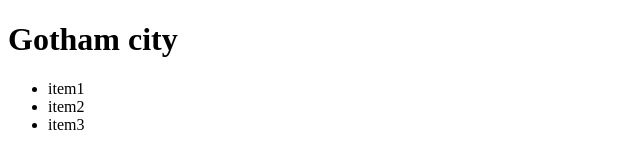
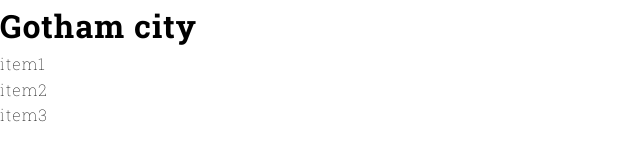
Before and after one commit to AristideSamba/Ghotam-city, a plain HTML site: page index.html in a window 1280 px wide. Shown: the whole page, without its empty margins (0-640 px from the left). Drawn offline with Linux system fonts and the light colour scheme.

Commit message:
update of my page

```diff
--- /dev/null
+++ b/css/reset.css
@@ -0,0 +1,22 @@
+@import url('https://fonts.googleapis.com/css2?family=Poppins:ital,wght@0,100;0,200;0,300;0,400;0,500;0,600;0,700;0,800;0,900;1,100;1,200;1,300;1,400;1,500;1,600;1,700;1,800;1,900&family=Roboto+Slab:wght@100..900&display=swap');
+
+html { font-size: 62.5%; }
+
+body {
+  font: 1.6rem "Roboto Slab", sans-serif;
+  line-height: 1.6;
+  margin: 0;
+  letter-spacing: 0.1rem;
+  font-weight: 100;
+}
+
+*, *::before, *::after {
+  box-sizing: border-box;
+}
+
+h1, h2, h3, h4, h5, h6, figure, blockquote, ol, ul {
+  margin: 0;
+  padding: 0;
+}
+
+a { text-decoration: none; }
--- /dev/null
+++ b/css/theme.css
@@ -0,0 +1,9 @@
+@import url(./reset.css);
+
+:root{
+    --timberwolf: #dad5d5ff;
+    --timberwolf-2: #d9cdcdff;
+    --licorice: #1e191aff;
+    --silver: #ada9a9ff;
+    --jet: #302f2fff;
+}
--- a/index.html
+++ b/index.html
@@ -4,6 +4,11 @@
     <meta charset="UTF-8">
     <meta http-equiv="X-UA-Compatible" content="IE=edge">
     <meta name="viewport" content="width=device-width, initial-scale=1.0">
+    <link rel="apple-touch-icon" sizes="180x180" href="./favicon/apple-touch-icon.png">
+    <link rel="icon" type="image/png" sizes="32x32" href="./favicon/favicon-32x32.png">
+    <link rel="icon" type="image/png" sizes="16x16" href="./favicon/favicon-16x16.png">
+    <link rel="manifest" href="./favicon/site.webmanifest">
+    <link rel="stylesheet" href="css/theme.css">
     <title>Projet Gotham</title>
 </head>
 <body>
```
Also changed, not shown: favicon/android-chrome-192x192.png (added), favicon/android-chrome-512x512.png (added), favicon/apple-touch-icon.png (added), favicon/favicon-16x16.png (added), favicon/favicon-32x32.png (added), favicon/favicon.ico (added), favicon/site.webmanifest (added), style.css (deleted).
